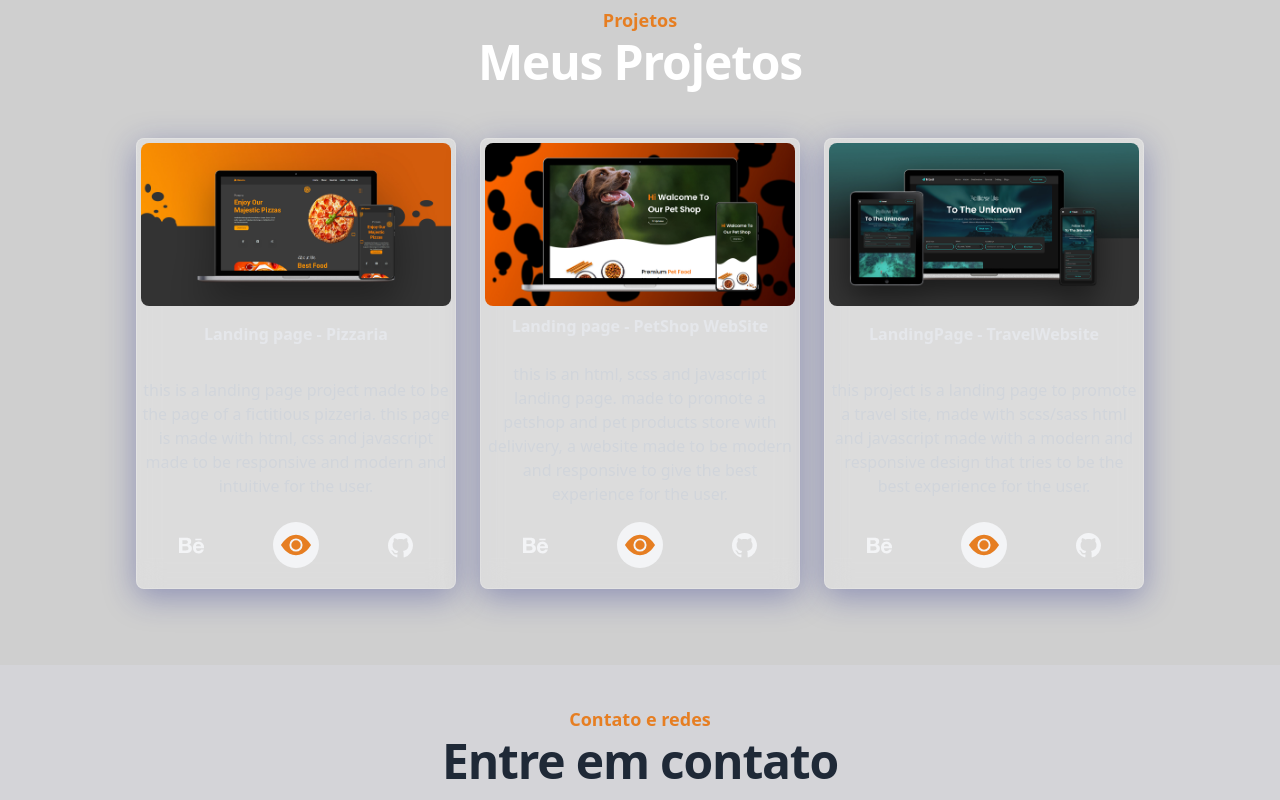
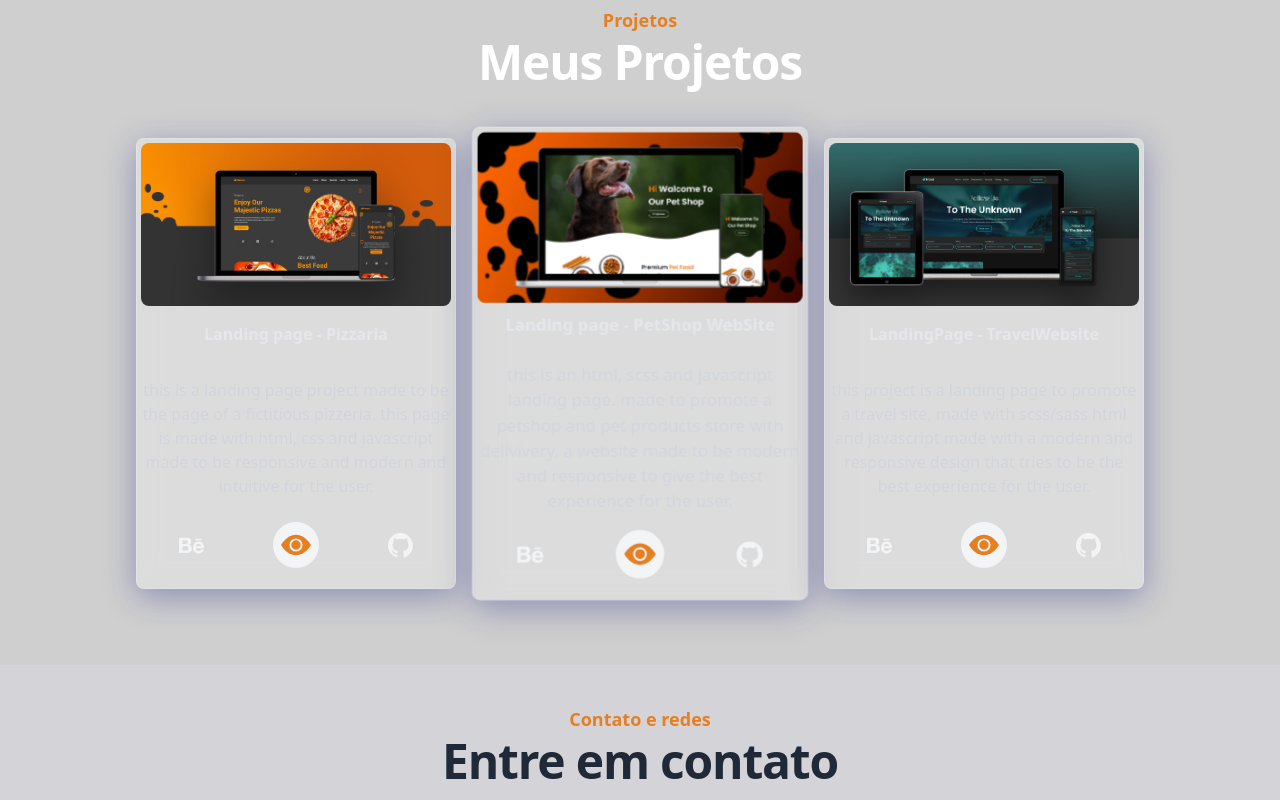
Before and after one commit to GabDevjs/meuSIte, a Next.js app: page / in a window 1280 px wide. Shown: the part 1760-2560 px from the top of the page. Built offline with nearby package versions, Linux system fonts and the light colour scheme.

Commit message:
edt contact in projet

```diff
--- a/src/components/atoms/LogoNavbar.tsx
+++ b/src/components/atoms/LogoNavbar.tsx
@@ -20,6 +20,8 @@ export const LogoNavabar = (props: buttonProps) => {
           height={50}
           priority
         />
+        <h1 className='ml-2 font-bold text-lg'>Flavio Gabriel</h1>
+
       </div>
       <div className='flex dark:hidden items-center justify-between w-full '>
         <Image
@@ -29,6 +31,8 @@ export const LogoNavabar = (props: buttonProps) => {
           height={50}
           priority
         />
+
+          <h1 className='ml-2 font-bold text-lg'>Flavio Gabriel</h1>
       </div>
     </>
   )
--- a/src/components/molecules/Contact.tsx
+++ b/src/components/molecules/Contact.tsx
@@ -53,12 +53,16 @@ export const ContactSection = () => {
                 solicitação ou pergunta, não hesite em me chamar.
               </p>
               <div className="flex justify-center items-center py-10">
-                <button className="  custom-btn  btn-11 px-5 rounded-lg py-2 lg:py-3 bg-[#25d366] shadow-xl  hover:bg-secondy-green hover:scale-110 ease-in-out transition-all duration-300">
+                <a
+                aria-label="Whatsapp"
+                href='https://wa.me/5511981154749?text=Olá,%20Flavio!%20Vi%20seu%20portfólio%20e%20gostaria%20de%20saber%20mais%20sobre%20seus%20serviços.'
+                target="_blank"
+                className="  custom-btn  btn-11 px-5 rounded-lg py-2 lg:py-3 bg-[#25d366] shadow-xl  hover:bg-secondy-green hover:scale-110 ease-in-out transition-all duration-300">
                   <span>
                     <BsWhatsapp className="inline lg:mr-2 text-lg" />
                   </span>
                   <span className="text-sm lg:text-base">Whatsapp</span>
-                </button>
+                </a>
               </div>
             </div>
           </div>
--- a/src/components/molecules/Projetos.tsx
+++ b/src/components/molecules/Projetos.tsx
@@ -70,8 +70,9 @@ export const ProjetoSection = () => {
                       className="p-3 flex-initial "
                     >
                       <div
-
-                        className="flex h-full flex-col justify-between  items-center max-w-xs p-1 rounded-lg shadow-lg vidro bg-opacity-30 hover:scale-105 transition-all duration-300  "
+                        className={`flex h-full flex-col justify-between  items-center max-w-xs p-1 rounded-lg shadow-lg vidro bg-opacity-30 hover:scale-105 transition-all duration-300  ${
+                          index  === 1 ? "scale-105 hover:scale-110" : ""
+                        }`}
                       >
                         <div className="flex flex-col justify-center items-center ">
                           <Image src={item.img} alt="" className="rounded-lg" />
```
Also changed, not shown: 1 other file (tests, documents, lock files or other folders).
